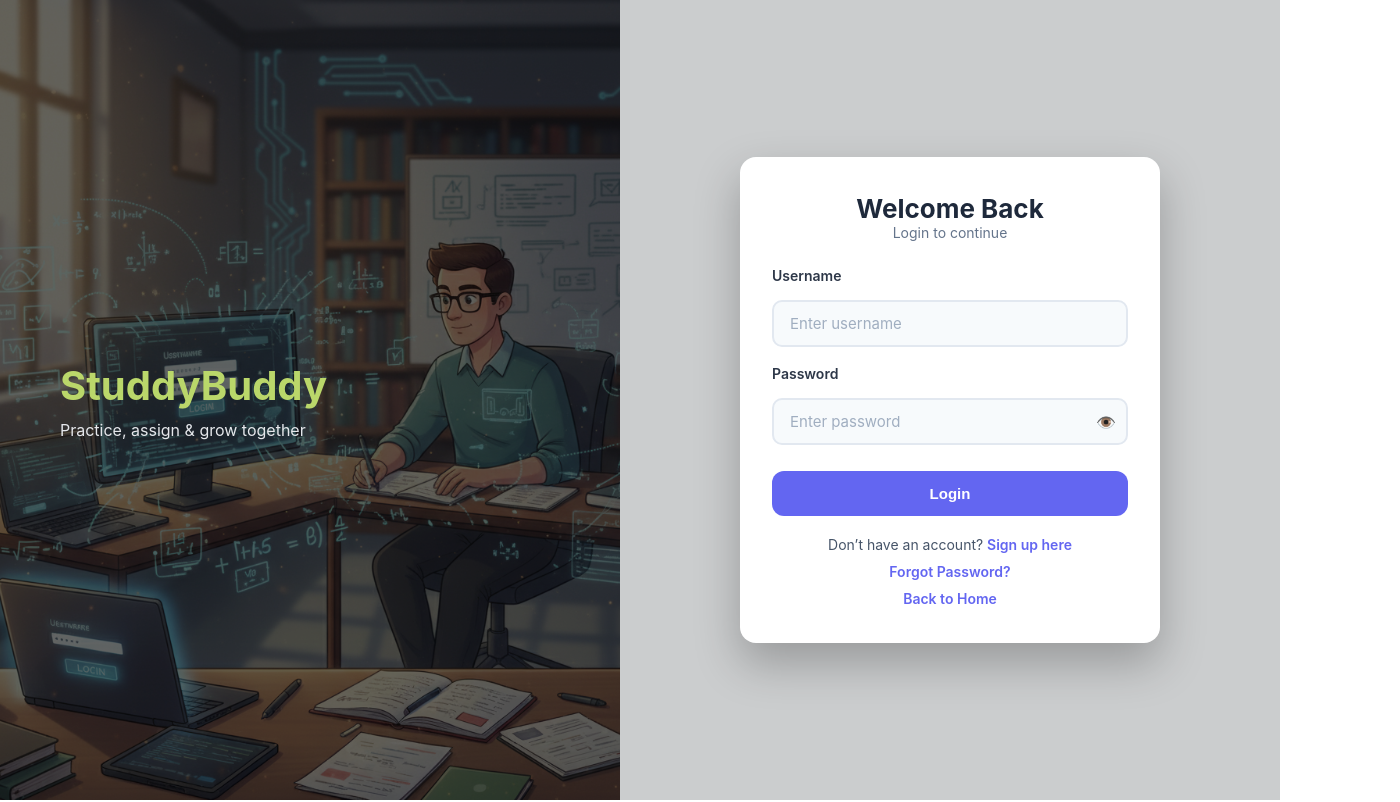
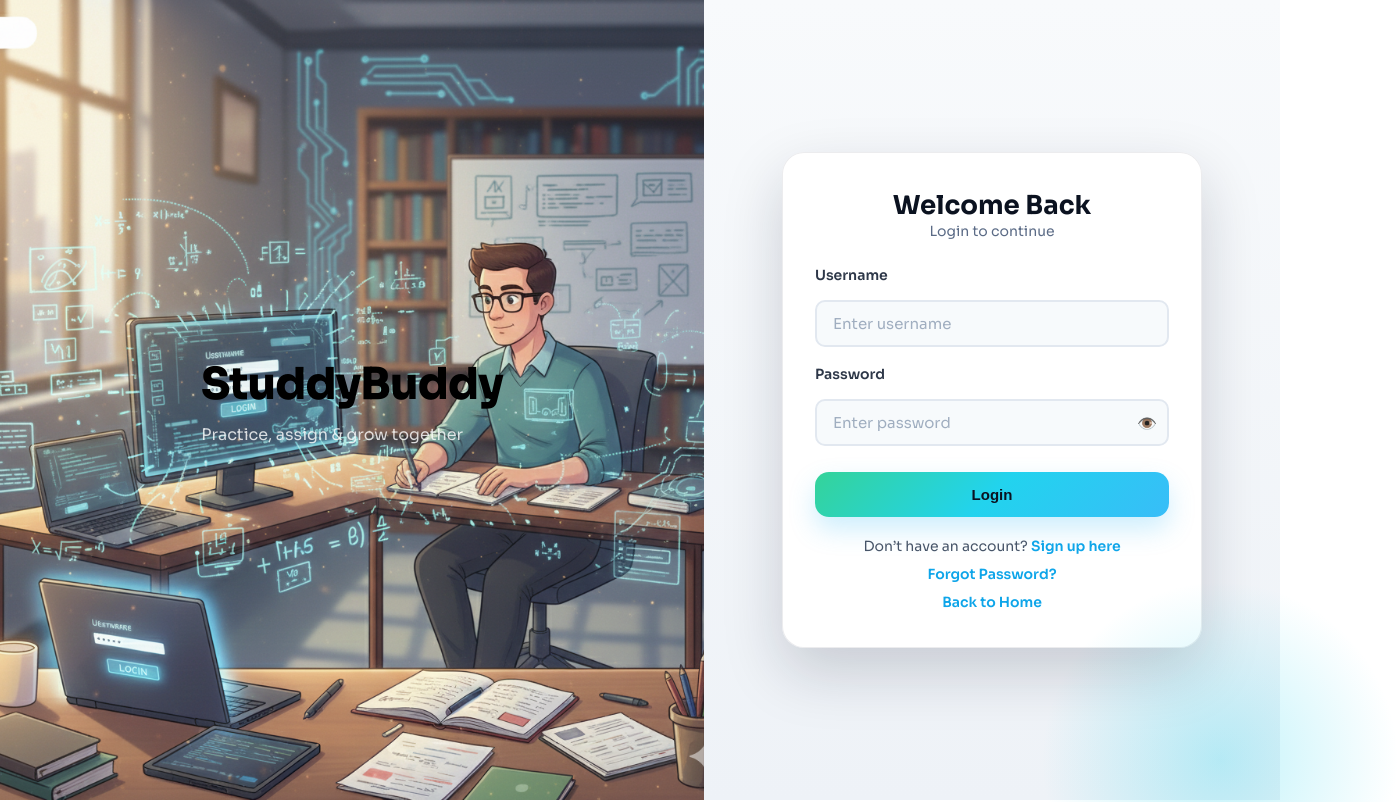
Before and after one commit to alwaysAnsh/StudyBuddy, a React (Vite) app in the folder client/: page /login in a window 1280 px wide. Shown: the top 802 px of the page, 1400 px wide, since content can reach past the window. Built offline with nearby package versions, Linux system fonts and the light colour scheme.

Commit message:
beauty: login page

```diff
--- a/client/src/components/Login.css
+++ b/client/src/components/Login.css
@@ -1,7 +1,12 @@
+@import url('https://fonts.googleapis.com/css2?family=Sora:wght@400;500;600;700;800&display=swap');
+
 /* ===== Main Container ===== */
 .login-container {
   min-height: 100vh;
-  display: flex;
+  display: grid;
+  grid-template-columns: 1.1fr 0.9fr;
+  background: #f7fafc;
+  font-family: 'Sora', system-ui, -apple-system, sans-serif;
 }
 
 /* ===== LEFT SIDE ===== */
@@ -10,52 +15,66 @@
   background-image: url('/images/login-bg.png'); /* replace later */
   background-size: cover;
   background-position: center;
-  position: relative;
+  /* position: relative;
+  overflow: hidden;
+  background: radial-gradient(circle at 20% 20%, rgba(34, 211, 238, 0.25), transparent 45%),
+    radial-gradient(circle at 80% 10%, rgba(52, 211, 153, 0.22), transparent 40%),
+    linear-gradient(160deg, #0b1220 0%, #0f172a 45%, #164e63 100%); */
+  display: flex;
+  align-items: center;
+  justify-content: center;
+  padding: 60px;
+}
+
+.login-left::after {
+  content: '';
+  position: absolute;
+  width: 360px;
+  height: 360px;
+  right: -120px;
+  bottom: -140px;
+  background: radial-gradient(circle, rgba(34, 211, 238, 0.35), transparent 70%);
+  opacity: 0.8;
 }
 
 .login-left .overlay {
-  position: absolute;
-  inset: 0;
-  background: rgba(0, 0, 0, 0.6);
-
-  display: flex;
-  flex-direction: column;
-  justify-content: center;
-  padding: 60px;
-  color: #bad76a;
+  position: relative;
+  z-index: 1;
+  color: rgb(0, 0, 0);
+  max-width: 420px;
 }
 
 .login-left h1 {
-  font-size: 40px;
-  font-weight: 700;
-  margin-bottom: 10px;
+  font-size: clamp(32px, 4vw, 44px);
+  font-weight: 800;
+  margin-bottom: 12px;
+  letter-spacing: -0.02em;
 }
 
 .login-left p {
   font-size: 16px;
-  color: #e5e7eb;
-  max-width: 400px;
+  color: rgba(255, 255, 255, 0.8);
+  max-width: 360px;
 }
 
 /* ===== RIGHT SIDE ===== */
 .login-right {
-  flex: 1;
   display: flex;
   align-items: center;
   justify-content: center;
-  background-color: #cbcdce;
-  /* background-image: url('/images/lines.png'); */
-  padding: 40px 20px;
+  padding: 48px 24px;
+  background: linear-gradient(180deg, #f8fafc 0%, #eef2f7 100%);
 }
 
 /* ===== Card ===== */
 .login-card {
   width: 100%;
   max-width: 420px;
-  background: #ffffff;
+  background: rgba(255, 255, 255, 0.95);
   padding: 36px 32px;
-  border-radius: 16px;
-  box-shadow: 0 20px 45px rgba(0, 0, 0, 0.25);
+  border-radius: 22px;
+  box-shadow: 0 24px 60px rgba(15, 23, 42, 0.18);
+  border: 1px solid rgba(15, 23, 42, 0.08);
 }
 
 /* ===== Header ===== */
@@ -67,12 +86,12 @@
 .login-header h2 {
   font-size: 26px;
   font-weight: 700;
-  color: #1e293b;
+  color: #0b1220;
 }
 
 .login-header p {
   font-size: 14px;
-  color: #64748b;
+  color: #5b6b86;
 }
 
 /* ===== Form ===== */
@@ -98,10 +117,11 @@
 .form-group input {
   padding: 12px 14px;
   font-size: 14px;
-  background-color: #f1f5f9;
+  background-color: #f8fafc;
   color: #0f172a;
-  border: 1px solid #cbd5e1;
-  border-radius: 10px;
+  border: 1px solid #d4dee9;
+  border-radius: 12px;
+  transition: all 0.2s;
 }
 
 .form-group input::placeholder {
@@ -110,8 +130,9 @@
 
 .form-group input:focus {
   outline: none;
-  border-color: #6366f1;
-  box-shadow: 0 0 0 3px rgba(99, 102, 241, 0.25);
+  border-color: #22d3ee;
+  box-shadow: 0 0 0 3px rgba(34, 211, 238, 0.2);
+  background: white;
 }
 
 /* ===== Password Toggle ===== */
@@ -134,23 +155,26 @@
 .login-btn {
   margin-top: 8px;
   padding: 14px;
-  background-color: #6366f1;
-  color: #ffffff;
+  background: linear-gradient(135deg, #34d399 0%, #22d3ee 50%, #38bdf8 100%);
+  color: #0b1220;
   border: none;
-  border-radius: 12px;
+  border-radius: 14px;
   font-size: 15px;
-  font-weight: 600;
+  font-weight: 700;
   cursor: pointer;
+  transition: all 0.2s;
+  box-shadow: 0 12px 26px rgba(56, 189, 248, 0.25);
 }
 
 .login-btn:hover:not(:disabled) {
-  box-shadow: 0 12px 25px rgba(99, 102, 241, 0.4);
+  box-shadow: 0 16px 32px rgba(56, 189, 248, 0.3);
   transform: translateY(-1px);
 }
 
 .login-btn:disabled {
   opacity: 0.6;
   cursor: not-allowed;
+  box-shadow: none;
 }
 
 /* ===== Error ===== */
@@ -158,7 +182,7 @@
   background: #fee2e2;
   color: #991b1b;
   padding: 10px;
-  border-radius: 10px;
+  border-radius: 12px;
   font-size: 13px;
   text-align: center;
 }
@@ -175,26 +199,29 @@
 }
 
 .login-info a {
-  color: #6366f1;
+  color: #0ea5e9;
   font-weight: 600;
   text-decoration: none;
 }
 
 /* ===== Mobile Responsive ===== */
-@media (max-width: 768px) {
+@media (max-width: 900px) {
   .login-container {
-    flex-direction: column;
+    grid-template-columns: 1fr;
   }
 
   .login-left {
-    height: 200px;
+    min-height: 220px;
+    padding: 40px 28px;
+  }
+}
+
+@media (max-width: 640px) {
+  .login-right {
+    padding: 36px 18px;
   }
 
-  .login-left h1 {
-    font-size: 28px;
-  }
-
-  .login-left p {
-    font-size: 14px;
+  .login-card {
+    padding: 30px 24px;
   }
 }
```
